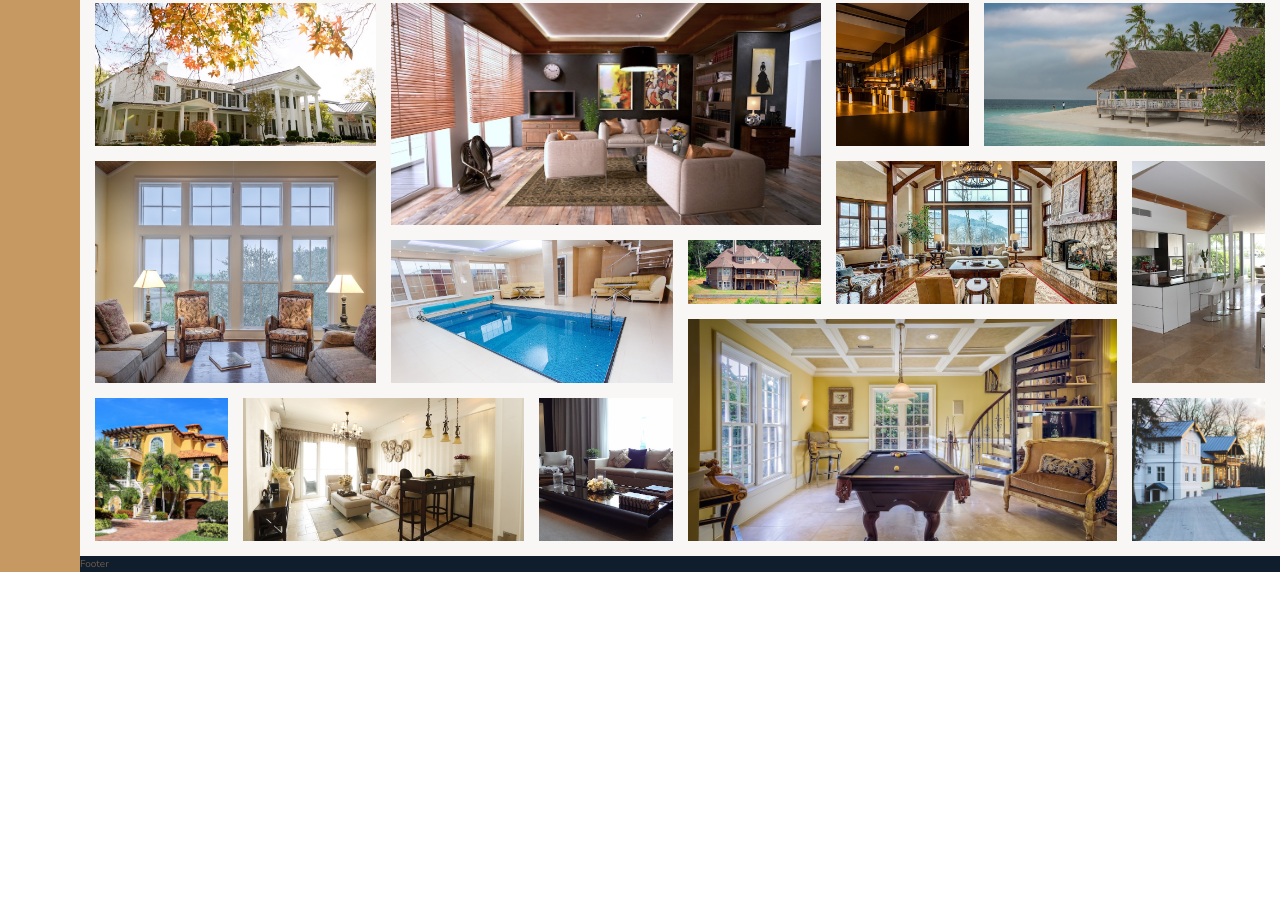
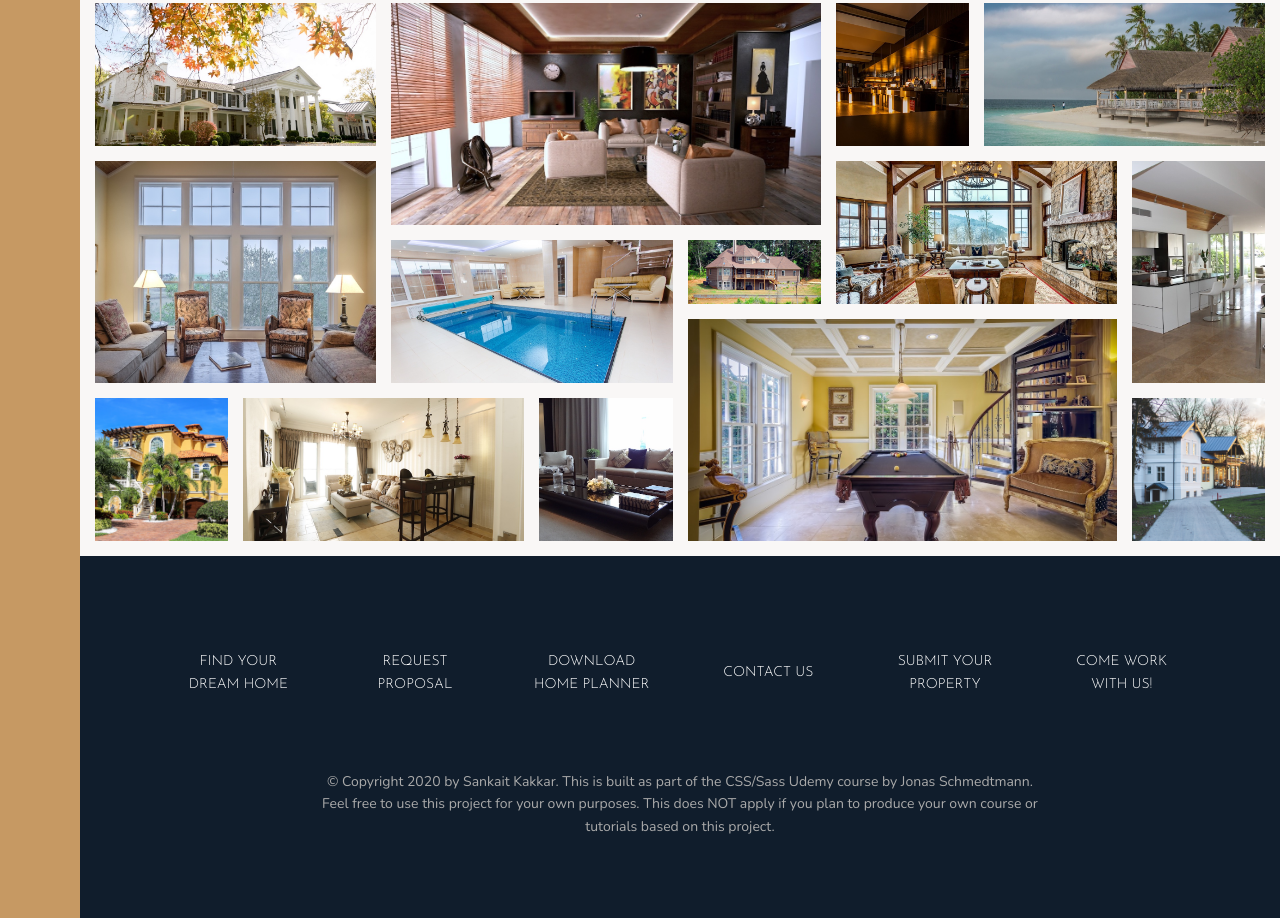
Before and after one commit to sankait36/nexter, a website: page index.html in a window 1280 px wide. Shown: the part 3084-4002 px from the top of the page. Before the commit the page ends 3656 px from the top, so only its background shows below. Drawn offline with nearby package versions, Linux system fonts and the light colour scheme.

Commit message:
Adds footer

```diff
--- a/index.html
+++ b/index.html
@@ -302,24 +302,50 @@
 
 
   <section class="gallery">
-    <figure class="gallery__item gallery__item--1"><img src="img/gal-1.jpeg" alt="Gallery image 1" class="gallery__img"></figure>
-    <figure class="gallery__item gallery__item--2"><img src="img/gal-2.jpeg" alt="Gallery image 2" class="gallery__img"></figure>
-    <figure class="gallery__item gallery__item--3"><img src="img/gal-3.jpeg" alt="Gallery image 3" class="gallery__img"></figure>
-    <figure class="gallery__item gallery__item--4"><img src="img/gal-4.jpeg" alt="Gallery image 4" class="gallery__img"></figure>
-    <figure class="gallery__item gallery__item--5"><img src="img/gal-5.jpeg" alt="Gallery image 5" class="gallery__img"></figure>
-    <figure class="gallery__item gallery__item--6"><img src="img/gal-6.jpeg" alt="Gallery image 6" class="gallery__img"></figure>
-    <figure class="gallery__item gallery__item--7"><img src="img/gal-7.jpeg" alt="Gallery image 7" class="gallery__img"></figure>
-    <figure class="gallery__item gallery__item--8"><img src="img/gal-8.jpeg" alt="Gallery image 8" class="gallery__img"></figure>
-    <figure class="gallery__item gallery__item--9"><img src="img/gal-9.jpeg" alt="Gallery image 9" class="gallery__img"></figure>
-    <figure class="gallery__item gallery__item--10"><img src="img/gal-10.jpeg" alt="Gallery image 10" class="gallery__img"></figure>
-    <figure class="gallery__item gallery__item--11"><img src="img/gal-11.jpeg" alt="Gallery image 11" class="gallery__img"></figure>
-    <figure class="gallery__item gallery__item--12"><img src="img/gal-12.jpeg" alt="Gallery image 12" class="gallery__img"></figure>
-    <figure class="gallery__item gallery__item--13"><img src="img/gal-13.jpeg" alt="Gallery image 13" class="gallery__img"></figure>
-    <figure class="gallery__item gallery__item--14"><img src="img/gal-14.jpeg" alt="Gallery image 14" class="gallery__img"></figure>
+    <figure class="gallery__item gallery__item--1"><img src="img/gal-1.jpeg" alt="Gallery image 1" class="gallery__img">
+    </figure>
+    <figure class="gallery__item gallery__item--2"><img src="img/gal-2.jpeg" alt="Gallery image 2" class="gallery__img">
+    </figure>
+    <figure class="gallery__item gallery__item--3"><img src="img/gal-3.jpeg" alt="Gallery image 3" class="gallery__img">
+    </figure>
+    <figure class="gallery__item gallery__item--4"><img src="img/gal-4.jpeg" alt="Gallery image 4" class="gallery__img">
+    </figure>
+    <figure class="gallery__item gallery__item--5"><img src="img/gal-5.jpeg" alt="Gallery image 5" class="gallery__img">
+    </figure>
+    <figure class="gallery__item gallery__item--6"><img src="img/gal-6.jpeg" alt="Gallery image 6" class="gallery__img">
+    </figure>
+    <figure class="gallery__item gallery__item--7"><img src="img/gal-7.jpeg" alt="Gallery image 7" class="gallery__img">
+    </figure>
+    <figure class="gallery__item gallery__item--8"><img src="img/gal-8.jpeg" alt="Gallery image 8" class="gallery__img">
+    </figure>
+    <figure class="gallery__item gallery__item--9"><img src="img/gal-9.jpeg" alt="Gallery image 9" class="gallery__img">
+    </figure>
+    <figure class="gallery__item gallery__item--10"><img src="img/gal-10.jpeg" alt="Gallery image 10"
+        class="gallery__img"></figure>
+    <figure class="gallery__item gallery__item--11"><img src="img/gal-11.jpeg" alt="Gallery image 11"
+        class="gallery__img"></figure>
+    <figure class="gallery__item gallery__item--12"><img src="img/gal-12.jpeg" alt="Gallery image 12"
+        class="gallery__img"></figure>
+    <figure class="gallery__item gallery__item--13"><img src="img/gal-13.jpeg" alt="Gallery image 13"
+        class="gallery__img"></figure>
+    <figure class="gallery__item gallery__item--14"><img src="img/gal-14.jpeg" alt="Gallery image 14"
+        class="gallery__img"></figure>
   </section>
 
   <footer class="footer">
-    Footer
+    <ul class="nav">
+      <li class="nav__item"><a href="#" class="nav__link">Find your dream home</a></li>
+      <li class="nav__item"><a href="#" class="nav__link">Request proposal</a></li>
+      <li class="nav__item"><a href="#" class="nav__link">Download home planner</a></li>
+      <li class="nav__item"><a href="#" class="nav__link">Contact us</a></li>
+      <li class="nav__item"><a href="#" class="nav__link">Submit your property</a></li>
+      <li class="nav__item"><a href="#" class="nav__link">Come work with us!</a></li>
+    </ul>
+    <p class="copyright">
+      &copy; Copyright 2020 by Sankait Kakkar. This is built as part of the CSS/Sass Udemy course by Jonas Schmedtmann.
+      Feel free to use this project for your own purposes. This does NOT
+      apply if you plan to produce your own course or tutorials based on this project.
+    </p>
   </footer>
 </body>
 
--- a/sass/_footer.scss
+++ b/sass/_footer.scss
@@ -1,4 +1,45 @@
 .footer {
   background-color: $color-secondary;
   grid-column: full-start / full-end;
+
+  padding: 8rem;
 }
+
+.nav {
+  list-style: none;
+
+  display: grid;
+  grid-template-columns: repeat(auto-fit, minmax(15rem, 1fr));
+  grid-gap: 2rem;
+
+  align-items: center;
+
+  &__link:link,
+  &__link:visited {
+    font-size: 1.4rem;
+    color: white;
+    text-decoration: none;
+    font-family: $font-display;
+    text-transform: uppercase;
+    text-align: center;
+    padding: 1.5rem;
+    display: block;
+    transition: all .2s;
+  }
+
+  &__link:hover,
+  &__link:active {
+    background-color: rgba(white, .05);
+    transform: translateY(-3px);
+  }
+}
+
+.copyright {
+  font-size: 1.4rem;
+  color: $color-grey-light-2;
+  margin-top: 6rem;
+  margin-right: auto;
+  margin-left: auto;
+  text-align: center;
+  width: 70%;
+}
```
Also changed, not shown: css/style.css.
